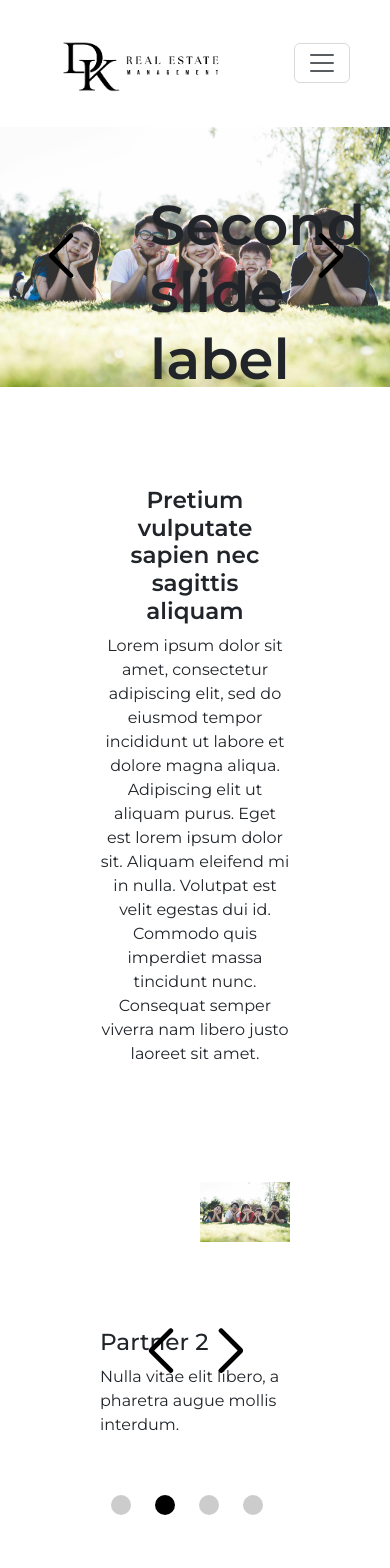
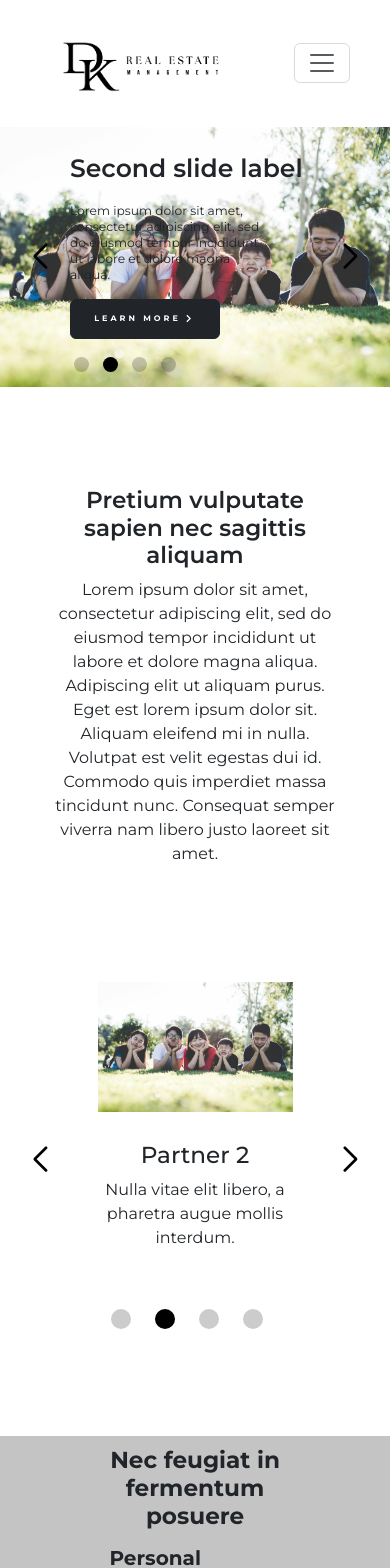
Before and after one commit to mirimkim00/DK-RealEstate, a Next.js app: page / in a window 390 px wide. Shown: the top 1568 px of the page. Built offline with nearby package versions, Linux system fonts and the light colour scheme.

Commit message:
responsive design for the top half of the homepage

```diff
--- a/pages/index.js
+++ b/pages/index.js
@@ -120,8 +120,7 @@ export default function Home() {
         </p>
       </section>
 
-      <section>
-        <div id={styles.partners}>
+      <section id={styles.partners}>
         <Swiper
           loop={true}
           autoplay={{
@@ -135,63 +134,46 @@ export default function Home() {
           modules={[Autoplay, Pagination, Navigation]}
           className={styles.partnersSwiper}>
           <SwiperSlide className={styles.partnersItem}>
-              <Row className="gx-5" style={{ height: '300px' }}>
-                <Col>
             <Image
               src={img1}
               alt="First slide"
             />
-                </Col>
-                <Col className={styles.partnersLabel}>
+            <div className={styles.partnersLabel}>
               <h3>Partner 1</h3>
               <p>Nulla vitae elit libero, a pharetra augue mollis interdum.</p>
-                </Col>
-              </Row>
+            </div>
           </SwiperSlide>
           <SwiperSlide className={styles.partnersItem}>
-              <Row className="gx-5" style={{ height: '300px' }}>
-                <Col>
             <Image
               src={img2}
               alt="Second slide"
             />
-                </Col>
-                <Col className={styles.partnersLabel}>
+            <div className={styles.partnersLabel}>
               <h3>Partner 2</h3>
               <p>Nulla vitae elit libero, a pharetra augue mollis interdum.</p>
-                </Col>
-              </Row>
+            </div>
           </SwiperSlide>
           <SwiperSlide className={styles.partnersItem}>
-              <Row className="gx-5" style={{ height: '300px' }}>
-                <Col>
             <Image
               src={img3}
               alt="Third slide"
             />
-                </Col>
-                <Col className={styles.partnersLabel}>
+            <div className={styles.partnersLabel}>
               <h3>Partner 3</h3>
               <p>Nulla vitae elit libero, a pharetra augue mollis interdum.</p>
-                </Col>
-              </Row>
+            </div>
           </SwiperSlide>
           <SwiperSlide className={styles.partnersItem}>
-              <Row className="gx-5" style={{ height: '300px' }}>
-                <Col>
             <Image
               src={img4}
               alt="Fourth slide"
             />
-                </Col>
-                <Col className={styles.partnersLabel}>
+            <div className={styles.partnersLabel}>
               <h3>Partner 4</h3>
               <p>Nulla vitae elit libero, a pharetra augue mollis interdum.</p>
-                </Col>
-              </Row>
+            </div>
           </SwiperSlide>
         </Swiper>
-        </div>
       </section>
 
       <section
--- a/styles/Home.module.css
+++ b/styles/Home.module.css
@@ -3,14 +3,9 @@
   padding: 0;
 }
 
-.heroItem {
-  height: 700px;
-}
-
 .heroItem img {
   width: 100%;
   height: auto;
-  object-fit: cover;
 }
 
 .heroLabel {
@@ -83,19 +78,23 @@
 
 .partnersSwiper > div:first-child {
   padding-bottom: 40px;
+  align-items: center;
 }
 
+.partnersItem {
+  display: flex !important;
+  flex-direction: row;
+  align-items: center;
+  justify-content: center;
+}
 .partnersItem img {
-  width: 100%;
+  width: 50%;
   height: auto;
-  padding-left: 100px;
-  object-fit: cover;
+  padding: 30px;
 }
 
 .partnersLabel {
-  display: flex;
-  flex-direction: column;
-  justify-content: center;
+  padding: 30px;
 }
 
 /* swiper prev, next buttons */
@@ -117,3 +116,113 @@
   margin-right: 20px !important;
   background-color: black;
 }
+
+@media screen and (max-width: 1024px) {
+  /* swiper pagination */
+  .heroSwiper > div:nth-child(4) {
+    margin: 0 150px 80px 150px;
+  }
+
+  #partners {
+    padding: 0;
+  }
+
+  .partnersItem img {
+    width: 50%;
+    height: auto;
+    padding: 0 0 0 100px;
+  }
+
+  .partnersLabel {
+    padding: 0 100px 0 30px;
+  }
+}
+
+@media screen and (max-width: 768px) {
+  .heroLabel > h1 {
+    font-size: calc(1.2rem + 1.5vw);
+  }
+
+  .heroLabel > p {
+    width: 80%;
+    font-size: calc(0.4rem + 1.5vw);
+  }
+
+  /* swiper pagination */
+  .heroSwiper > div:nth-child(4) {
+    margin: 0 150px 50px 150px;
+  }
+}
+
+@media screen and (max-width: 425px) {
+  .heroItem {
+    height: 1000px;
+  }
+
+  .heroLabel {
+    top: 10%;
+    padding: 0 70px;
+  }
+
+  .heroLabel > p {
+    line-height: 1rem;
+  }
+
+  .heroBtn {
+    width: 150px;
+    height: 40px;
+    font-size: 8px;
+    margin: 0;
+  }
+
+  /* swiper prev, next buttons */
+  .heroSwiper > div:nth-child(2),
+  .heroSwiper > div:nth-child(3) {
+    padding: 0 30px;
+  }
+
+  .heroSwiper > div:nth-child(2)::after,
+  .heroSwiper > div:nth-child(3)::after {
+    font-size: 25px;
+  }
+
+  /* swiper pagination */
+  .heroSwiper > div:nth-child(4) {
+    margin: 0 70px;
+  }
+
+  .heroSwiper > div:nth-child(4) > span {
+    width: 15px;
+    height: 15px;
+    margin-right: 10px !important;
+  }
+
+  #info {
+    padding: 0 50px;
+  }
+
+  .partnersItem {
+    flex-direction: column;
+    justify-content: center;
+  }
+
+  .partnersItem img {
+    padding: 0;
+  }
+
+  .partnersLabel {
+    padding: 30px 80px;
+    text-align: center;
+  }
+
+  /* swiper prev, next buttons */
+  .partnersSwiper > div:nth-child(2),
+  .partnersSwiper > div:nth-child(3) {
+    padding: 0 30px;
+  }
+
+  .partnersSwiper > div:nth-child(2)::after,
+  .partnersSwiper > div:nth-child(3)::after {
+    font-size: 25px;
+  }
+}
```
Lines whose indentation alone changed are shown as unchanged.
